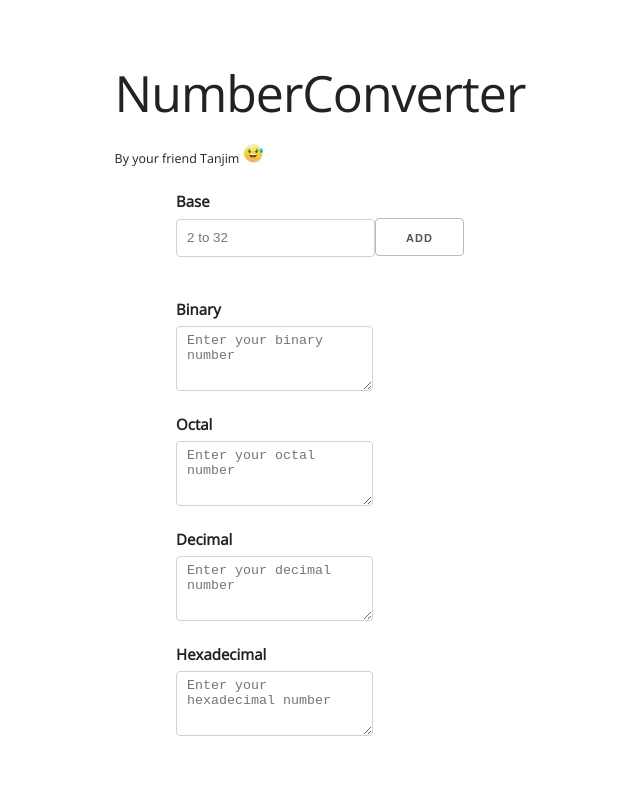
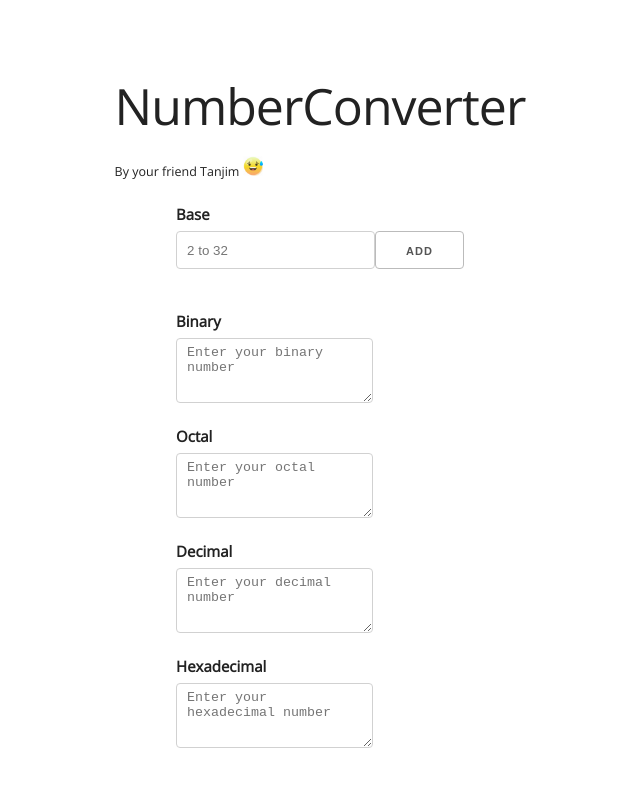
Before and after one commit to Tanjim702/NumberConverter, a React (Create React App) app: page / in a window 1280 px wide. Shown: the top 786 px of the page, without its empty margins (320-960 px from the left). Built offline with nearby package versions, Linux system fonts and the light colour scheme; no server answers.

Commit message:
Update Tracker.js

```diff
--- a/src/Tracker.js
+++ b/src/Tracker.js
@@ -13,7 +13,7 @@ class Tracker extends Component {
                 justifyContent:'center'
             }}>
                 <header style={{padding:'20px'}}>
-                    <h1 style={{display:'block'}}>NumberConverter</h1>
+                    <h1 style={{display:'block',marginTop:'25px'}}>NumberConverter</h1>
                     <small>By your friend Tanjim <span><img src={images} alt="" style={{width:'20px',height:'20px'}}/></span></small>
                 </header>
                 <main>
```
